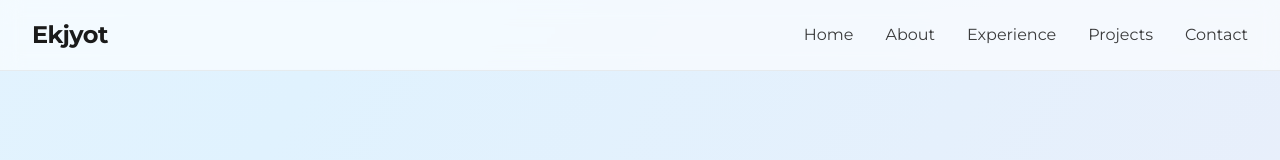
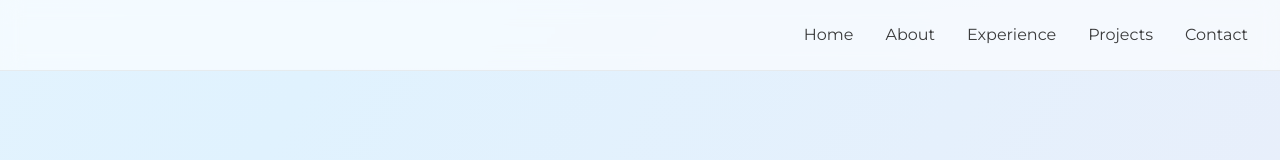
Before and after one commit to ekjyotshinh/portfolio, a React (Vite) app: page / in a window 1280 px wide. Shown: the top 160 px of the page. Built offline with nearby package versions, Linux system fonts and the light colour scheme.

Commit message:
removed text from navbar

```diff
--- a/src/components/Navbar/Navbar.jsx
+++ b/src/components/Navbar/Navbar.jsx
@@ -3,7 +3,12 @@ import './Navbar.css'
 function Navbar() {
   return (
     <nav className="navbar">
-      <div className="logo">Ekjyot</div>
+      {
+        // TODO : add somthing in the logo
+      <div className="logo"></div>
+
+      }
+
       <ul className="nav-links">
         <li><a href="#hero">Home</a></li>
         <li><a href="#about">About</a></li>
```
